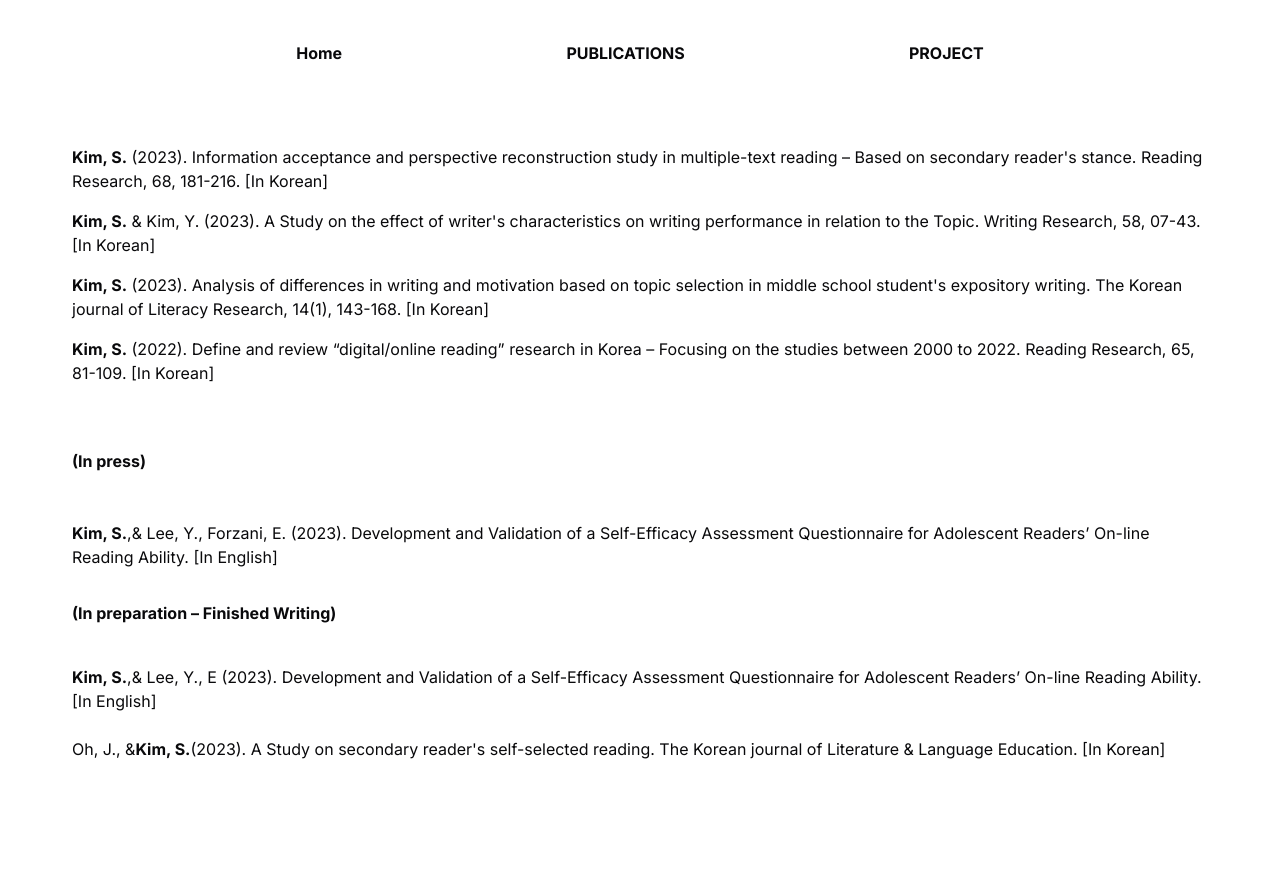
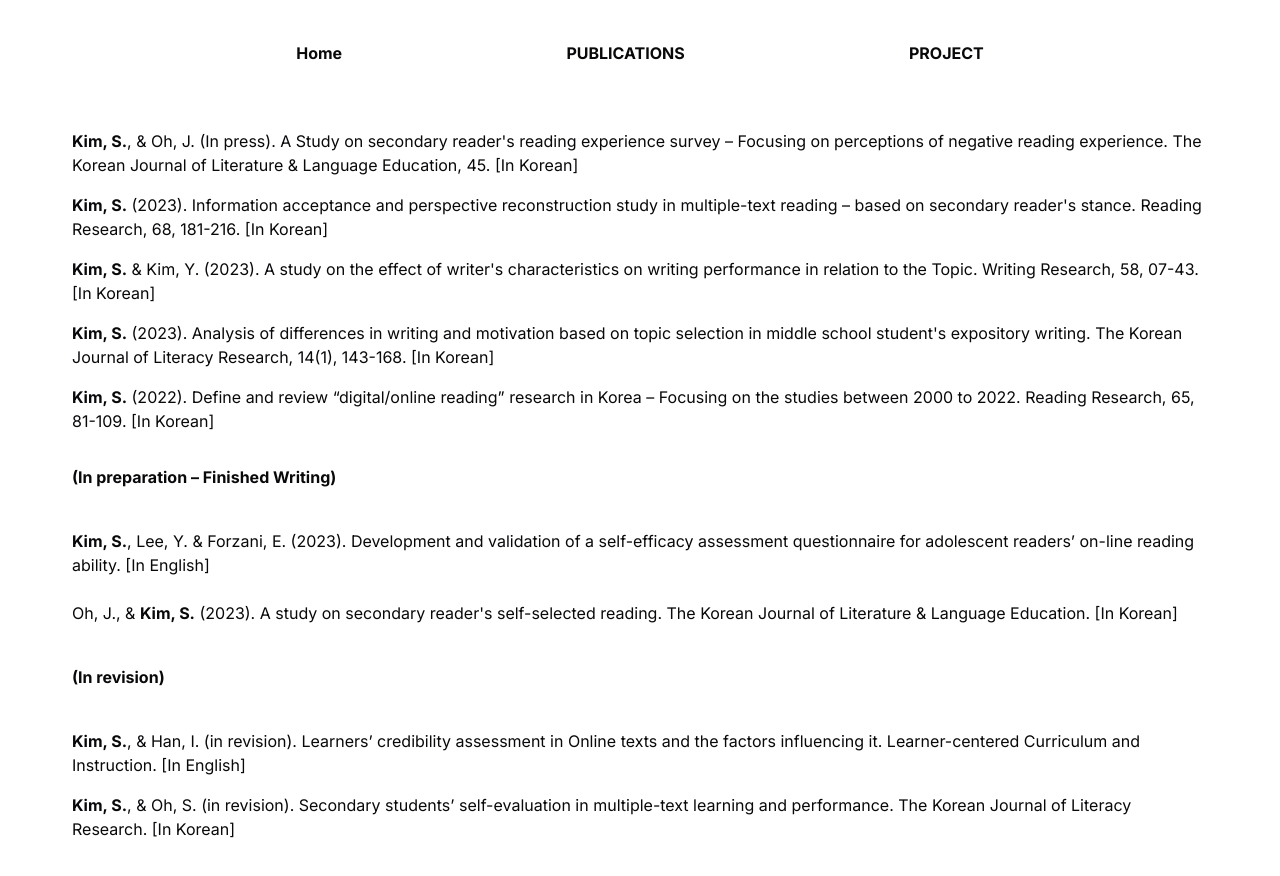
Before and after one commit to minseok1109/seongyup, a Next.js app: page /publications in a window 1280 px wide. Shown: the part 220-1096 px from the top of the page. Before the commit the page ends 1021 px from the top, so only its background shows below. Built offline with nearby package versions, Linux system fonts and the light colour scheme.

Commit message:
Update page.tsx

```diff
--- a/app/publications/page.tsx
+++ b/app/publications/page.tsx
@@ -2,21 +2,27 @@ type Props = {};
 const Publications = (props: Props) => {
   return (
     <div className={'flex flex-col gap-4 mb-8'}>
-      <ul className="flex flex-col gap-4 my-8">
+      <ul className="flex flex-col gap-4 my-4">
+        <li>
+          <b>Kim, S.</b>, & Oh, J. (In press). A Study on secondary reader's
+          reading experience survey – Focusing on perceptions of negative
+          reading experience. The Korean Journal of Literature & Language
+          Education, 45. [In Korean]
+        </li>
         <li>
           <b>Kim, S.</b> (2023). Information acceptance and perspective
-          reconstruction study in multiple-text reading – Based on secondary
+          reconstruction study in multiple-text reading – based on secondary
           reader's stance. Reading Research, 68, 181-216. [In Korean]
         </li>
         <li>
-          <b>Kim, S.</b> & Kim, Y. (2023). A Study on the effect of writer's
+          <b>Kim, S.</b> & Kim, Y. (2023). A study on the effect of writer's
           characteristics on writing performance in relation to the Topic.
           Writing Research, 58, 07-43. [In Korean]
         </li>
         <li>
-          <b> Kim, S.</b> (2023). Analysis of differences in writing and
+          <b>Kim, S.</b> (2023). Analysis of differences in writing and
           motivation based on topic selection in middle school student's
-          expository writing. The Korean journal of Literacy Research, 14(1),
+          expository writing. The Korean Journal of Literacy Research, 14(1),
           143-168. [In Korean]
         </li>
         <li>
@@ -25,27 +31,33 @@ const Publications = (props: Props) => {
           Reading Research, 65, 81-109. [In Korean]
         </li>
       </ul>
-      <span className="my-4 font-bold">(In press)</span>
-      <ul className="flex flex-col gap-4 my-4">
-        <li>
-          <b>Kim, S.</b>,& Lee, Y., Forzani, E. (2023). Development and Validation of a
-          Self-Efficacy Assessment Questionnaire for Adolescent Readers’ On-line
-          Reading Ability. [In English]
-        </li>
-      </ul>
+
       <span className="font-bold">(In preparation – Finished Writing)</span>
       <ul className="flex flex-col gap-4 mt-6">
         <li>
-          <b>Kim, S.</b>,& Lee, Y., E (2023). Development and Validation of a
-          Self-Efficacy Assessment Questionnaire for Adolescent Readers’ On-line
-          Reading Ability. [In English]
+          <b>Kim, S.</b>, Lee, Y. & Forzani, E. (2023). Development and
+          validation of a self-efficacy assessment questionnaire for adolescent
+          readers’ on-line reading ability. [In English]
         </li>
       </ul>
       <ul className="flex flex-col gap-4 my-2">
         <li>
-          Oh, J., &<b>Kim, S.</b>(2023). A Study on secondary reader's
-          self-selected reading. The Korean journal of Literature & Language
+          Oh, J., & <b>Kim, S.</b> (2023). A study on secondary reader's
+          self-selected reading. The Korean Journal of Literature & Language
           Education. [In Korean]
+        </li>
+      </ul>
+      <span className="my-4 font-bold">(In revision)</span>
+      <ul className="flex flex-col gap-4 my-2">
+        <li>
+          <b>Kim, S.</b>, & Han, I. (in revision). Learners’ credibility
+          assessment in Online texts and the factors influencing it.
+          Learner-centered Curriculum and Instruction. [In English]
+        </li>
+        <li>
+          <b>Kim, S.</b>, & Oh, S. (in revision). Secondary students’
+          self-evaluation in multiple-text learning and performance. The Korean
+          Journal of Literacy Research. [In Korean]
         </li>
       </ul>
     </div>
```
